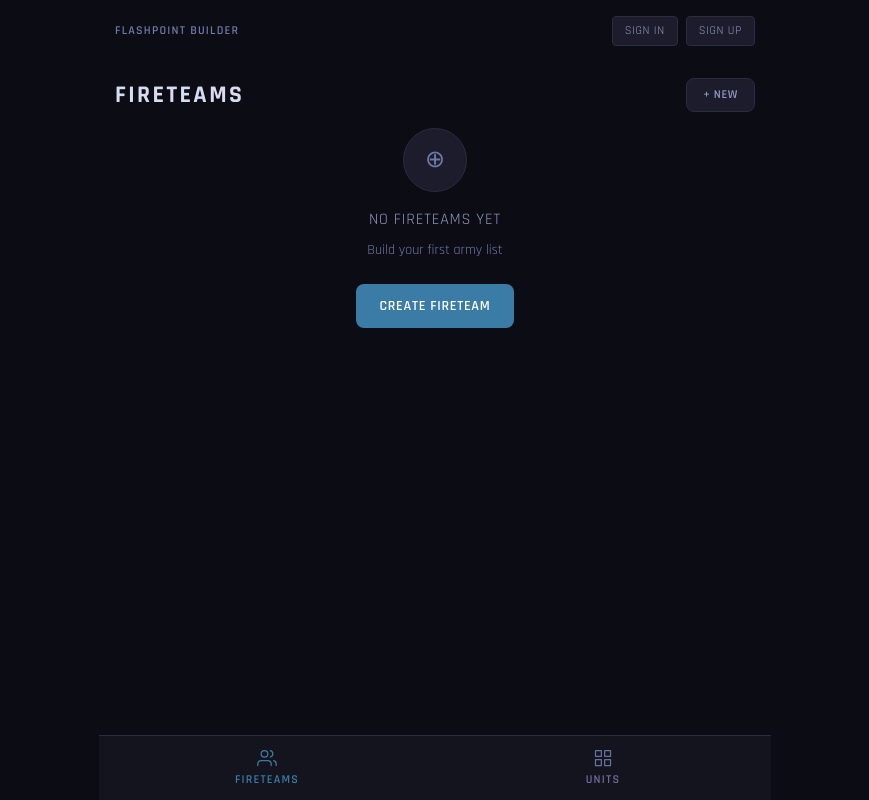
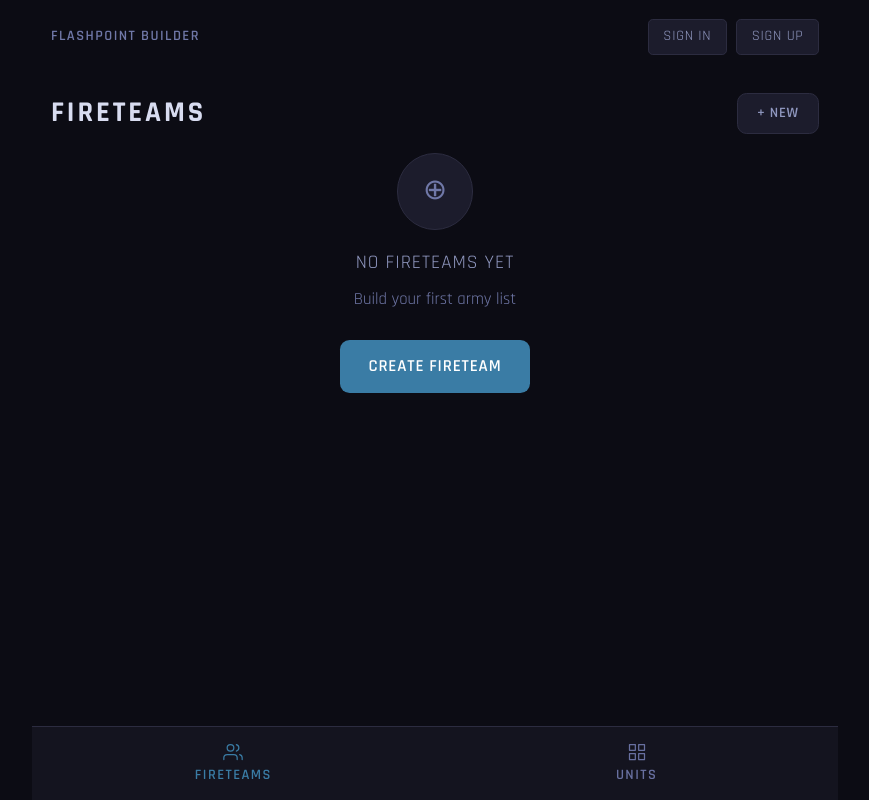
Before and after one commit to vinniedauer/flashpoint-builder, a React (Vite) app: page / in a window 1280 px wide. Shown: the whole page, without its empty margins (205-1074 px from the left). Built offline with nearby package versions, Linux system fonts and the light colour scheme; no server answers.

Commit message:
Fix mobile horizontal overflow and increase font size on desktop
Co-Authored-By: Claude Sonnet 4.6 <noreply@anthropic.com>

```diff
--- a/src/index.css
+++ b/src/index.css
@@ -11,6 +11,13 @@ body {
   background-color: #0C0C14;
   color: #D8DCF0;
   min-height: 100vh;
+  overflow-x: hidden;
+}
+
+@media (min-width: 1200px) {
+  html {
+    font-size: 120%;
+  }
 }
 
 ::-webkit-scrollbar {
```
